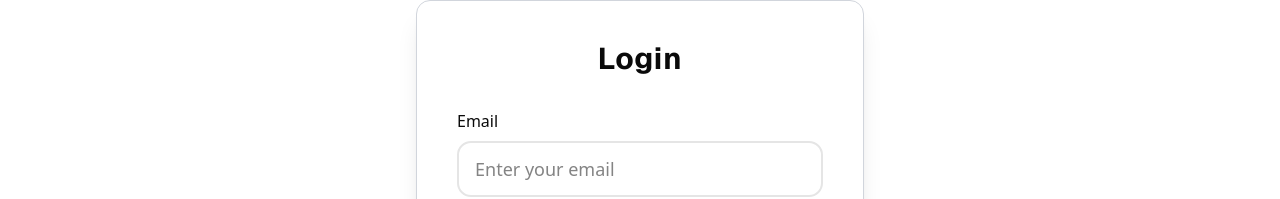
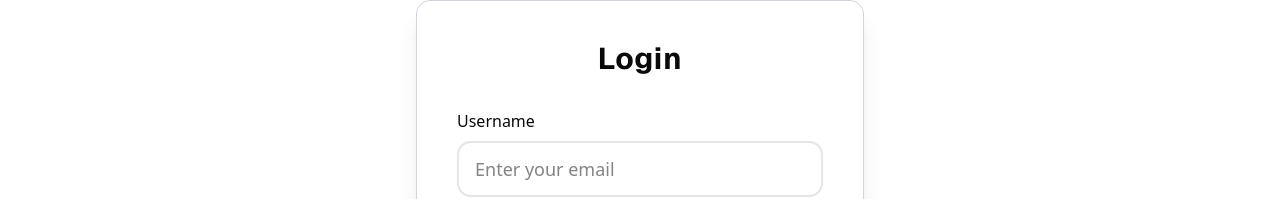
Before and after one commit to ziyaudheenms/IdeaWall, a Next.js app: page /Login in a window 1280 px wide. Shown: the part 182-381 px from the top of the page. Built offline with nearby package versions, Linux system fonts and the light colour scheme.

Commit message:
third commit

```diff
--- a/app/Login/page.jsx
+++ b/app/Login/page.jsx
@@ -40,10 +40,10 @@ return (
             <h2 className="text-3xl font-bold text-center mb-8 tracking-wide font-sans">Login</h2>
             <form >
                 <div className="mb-6">
-                    <label className="block mb-2 font-medium">Email</label>
+                    <label className="block mb-2 font-medium">Username</label>
                     <input
                         type="text"
-                        name="email"
+                        name="username"
                         value={username}
                         onChange={(e) => {
                             Setusername(e.target.value)
```
